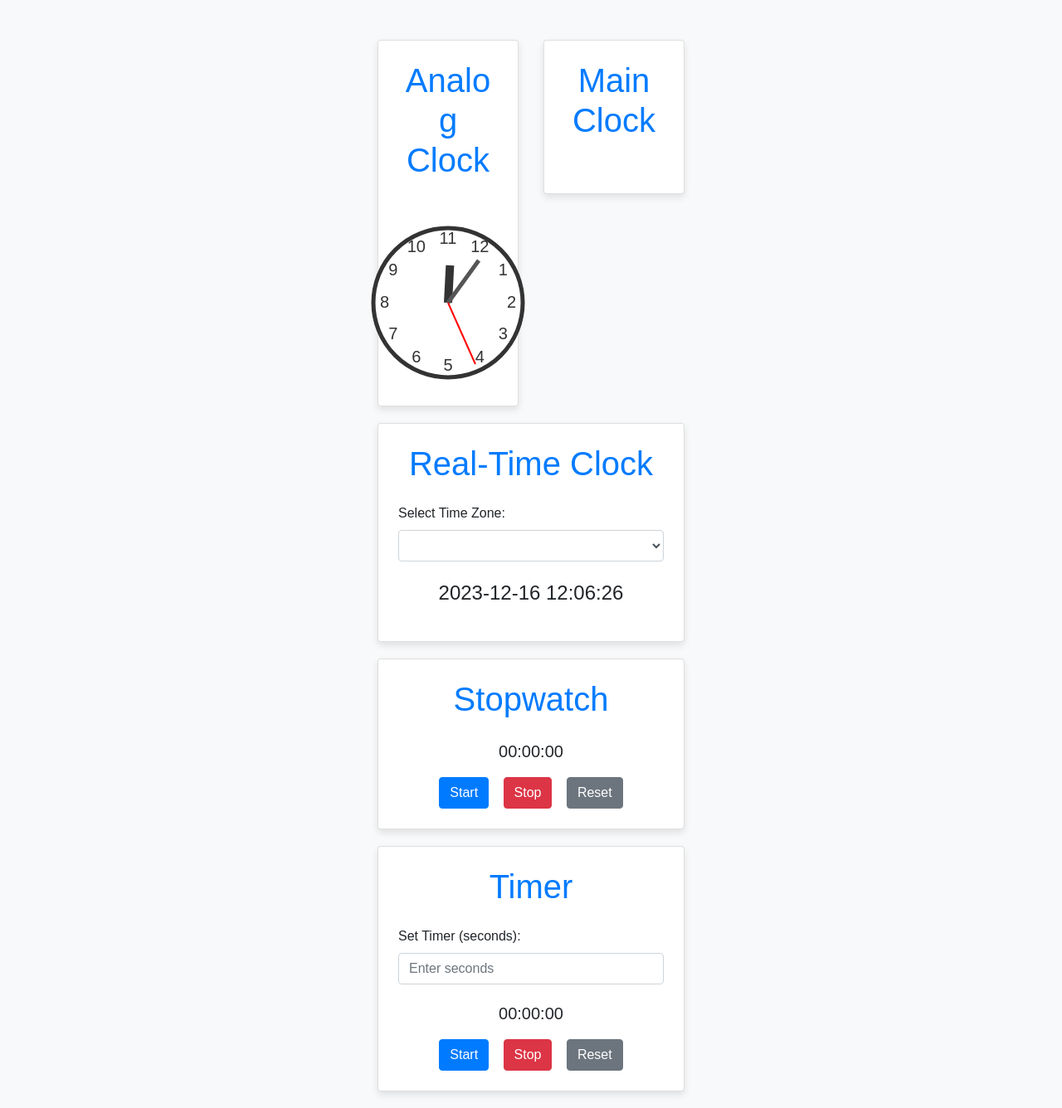
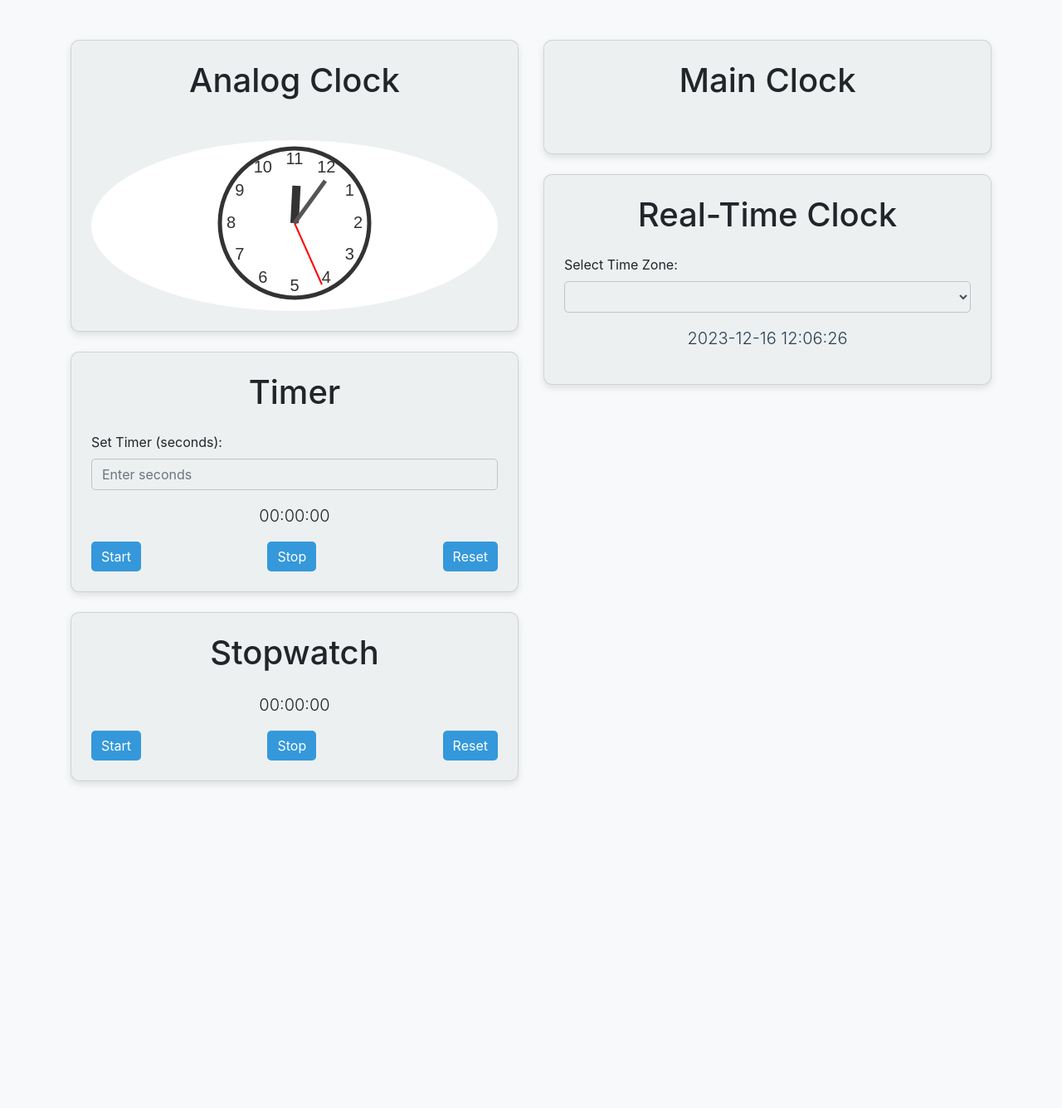
Before and after one commit to niyatisinghal/realtime-clock, a Flask app: template templates/index.html in a window 1280 px wide. Shown: the whole page at 83% size. After the commit the page ends 946 px from the top, so only its background shows below. Run offline with Flask 3, Linux system fonts and the light colour scheme; the template is opened without the code that fills it, so the values that code supplies are empty; some libraries are stand-ins or nearby versions.

Commit message:
styled the webpage

```diff
--- a/static/styles.css
+++ b/static/styles.css
@@ -1,52 +1,62 @@
-/* static/styles.css */
+/* styles.css */
+
+/* Body */
 body {
-    font-family: 'Arial', sans-serif;
+    background-color: #f5f5f5; /* Light gray background */
 }
 
-.container {
-    max-width: 400px;
+/* Cards */
+.card {
+    background-color: #ecf0f1; /* Light blue-gray background */
+    border-radius: 10px;
+    box-shadow: 0 4px 8px rgba(0, 0, 0, 0.1);
+    transition: box-shadow 0.3s ease;
 }
 
-.card {
-    box-shadow: 0 4px 8px rgba(0, 0, 0, 0.1);
-    margin-bottom: 20px;
+.card:hover {
+    box-shadow: 0 8px 16px rgba(0, 0, 0, 0.2);
 }
 
-h1 {
-    color: #007bff;
+/* Buttons */
+.btn {
+    background-color: #3498db; /* Pastel blue */
+    color: #fff;
+    border: none;
+    border-radius: 5px;
+    cursor: pointer;
+    transition: background-color 0.3s ease;
 }
 
-.form-group {
-    margin-bottom: 20px;
+.btn:hover {
+    background-color: #2980b9; /* Darker blue on hover */
 }
 
+/* Analog Clock Canvas */
+#analog-clock {
+    background-color: #fff; /* White background */
+    border-radius: 50%;
+    overflow: hidden;
+}
+
+/* Timer and Stopwatch Buttons */
+.d-flex button {
+    margin: 0; /* Remove default button margin */
+}
+
+/* Main Clock and Time Zone Selector */
 #current-time-main,
 #current-time {
-    font-size: 24px;
+    color: #2c3e50; /* Dark gray text color */
 }
 
-#analog-clock {
-    margin-top: 20px;
-    display: flex;
-    justify-content: center;
-    align-items: center;
-    height: 200px;
+/* Form Inputs */
+.form-control {
+    background-color: #ecf0f1; /* Light blue-gray background */
+    border: 1px solid #bdc3c7; /* Light border color */
+    border-radius: 5px;
+    transition: border-color 0.3s ease;
 }
 
-#clock-canvas {
-    display: block;
-    margin: 0 auto;
+.form-control:focus {
+    border-color: #3498db; /* Focus color on input */
 }
-
-#clock-container {
-    width: 300px; /* Set the width as per your requirement */
-}
-
-#stopwatch {
-    font-size: 36px;
-    margin-bottom: 20px;
-}
-
-.btn {
-    margin: 0 5px;
-}
--- a/templates/index.html
+++ b/templates/index.html
@@ -18,78 +18,65 @@
 <body class="bg-light">
     <div class="container mt-5">
         <div class="row">
-            <!-- Left Side: Analog Clock -->
+            <!-- Left Side: Analog Clock, Timer, and Stopwatch -->
             <div class="col-md-6">
-                <div class="card p-4">
+                <!-- Analog Clock Section -->
+                <div class="card p-4 mb-4">
                     <h1 class="text-center mb-4">Analog Clock</h1>
                     <div id="analog-clock" class="text-center mt-4">
                         <canvas id="clock-canvas" width="200" height="200"></canvas>
                     </div>
                 </div>
+
+                <!-- Timer Section -->
+                <div class="card p-4 mb-4">
+                    <h1 class="text-center mb-4">Timer</h1>
+                    <div class="form-group">
+                        <label for="timer-input">Set Timer (seconds):</label>
+                        <input type="number" id="timer-input" class="form-control" placeholder="Enter seconds">
+                    </div>
+                    <p id="timer-display" class="lead text-center">00:00:00</p>
+                    <div class="d-flex justify-content-between align-items-center">
+                        <button onclick="startTimer()" class="btn btn-primary">Start</button>
+                        <button onclick="stopTimer()" class="btn btn-danger">Stop</button>
+                        <button onclick="resetTimer()" class="btn btn-secondary">Reset</button>
+                    </div>
+                </div>
+
+                <!-- Stopwatch Section -->
+                <div class="card p-4 mb-4">
+                    <h1 class="text-center mb-4">Stopwatch</h1>
+                    <p id="stopwatch-display" class="lead text-center">00:00:00</p>
+                    <div class="d-flex justify-content-between align-items-center">
+                        <button onclick="startStopwatch()" class="btn btn-primary">Start</button>
+                        <button onclick="stopStopwatch()" class="btn btn-danger">Stop</button>
+                        <button onclick="resetStopwatch()" class="btn btn-secondary">Reset</button>
+                    </div>
+                </div>
             </div>
-            <!-- Right Side: Main Clock -->
+
+            <!-- Right Side: Main Clock and Time Zone Selector -->
             <div class="col-md-6">
-                <div class="card p-4">
+                <!-- Main Clock Section -->
+                <div class="card p-4 mb-4">
                     <h1 class="text-center mb-4">Main Clock</h1>
                     <p id="current-time-main" class="lead text-center"></p>
                 </div>
-            </div>
-        </div>
-        <!-- Bottom Row: Time Zone Selector -->
-        <div class="row">
-            <div class="col-md-12">
+
+                <!-- Time Zone Selector Section -->
                 <div class="card p-4">
                     <h1 class="text-center mb-4">Real-Time Clock</h1>
                     <div class="form-group">
                         <label for="timezone">Select Time Zone:</label>
                         <select id="timezone" class="form-control" onchange="changeTimeZone()">
-                            {% for tz in timezones %}
-                                <option value="{{ tz }}">{{ tz }}</option>
-                            {% endfor %}
+                            <!-- Time zone options populated dynamically -->
                         </select>
                     </div>
                     <p id="current-time" class="lead text-center"></p>
                 </div>
             </div>
         </div>
-
-        <!-- Stopwatch Section -->
-        <div class="row">
-
-<div class="col-md-12">
-    <div class="card p-4">
-        <h1 class="text-center mb-4">Stopwatch</h1>
-        <p id="stopwatch-display" class="lead text-center">00:00:00</p>
-        <div class="text-center">
-            <button onclick="startStopwatch()" class="btn btn-primary mr-2">Start</button>
-            <button onclick="stopStopwatch()" class="btn btn-danger mr-2">Stop</button>
-            <button onclick="resetStopwatch()" class="btn btn-secondary">Reset</button>
-        </div>
-    </div>
-</div>
-        </div>
-
-        <!-- Timer Section -->
-        <div class="row">
-
-<div class="col-md-12">
-    <div class="card p-4">
-        <h1 class="text-center mb-4">Timer</h1>
-        <div class="form-group">
-            <label for="timer-input">Set Timer (seconds):</label>
-            <input type="number" id="timer-input" class="form-control" placeholder="Enter seconds">
-        </div>
-        <p id="timer-display" class="lead text-center">00:00:00</p>
-        <div class="text-center">
-            <button onclick="startTimer()" class="btn btn-primary mr-2">Start</button>
-            <button onclick="stopTimer()" class="btn btn-danger mr-2">Stop</button>
-            <button onclick="resetTimer()" class="btn btn-secondary">Reset</button>
-        </div>
-    </div>
-</div>
-        </div>
-
-
     </div>
 </body>
+
 </html>
```
